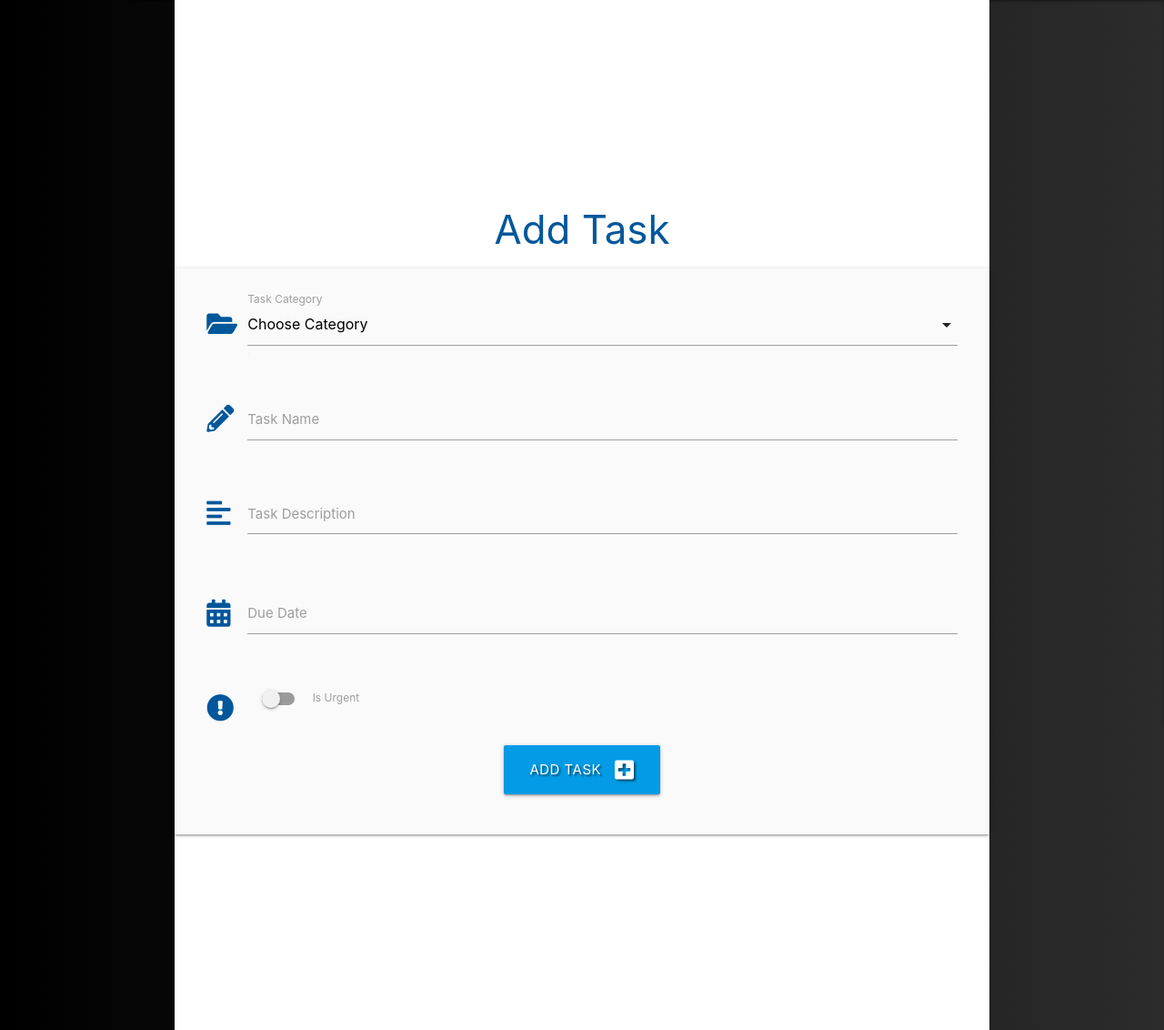
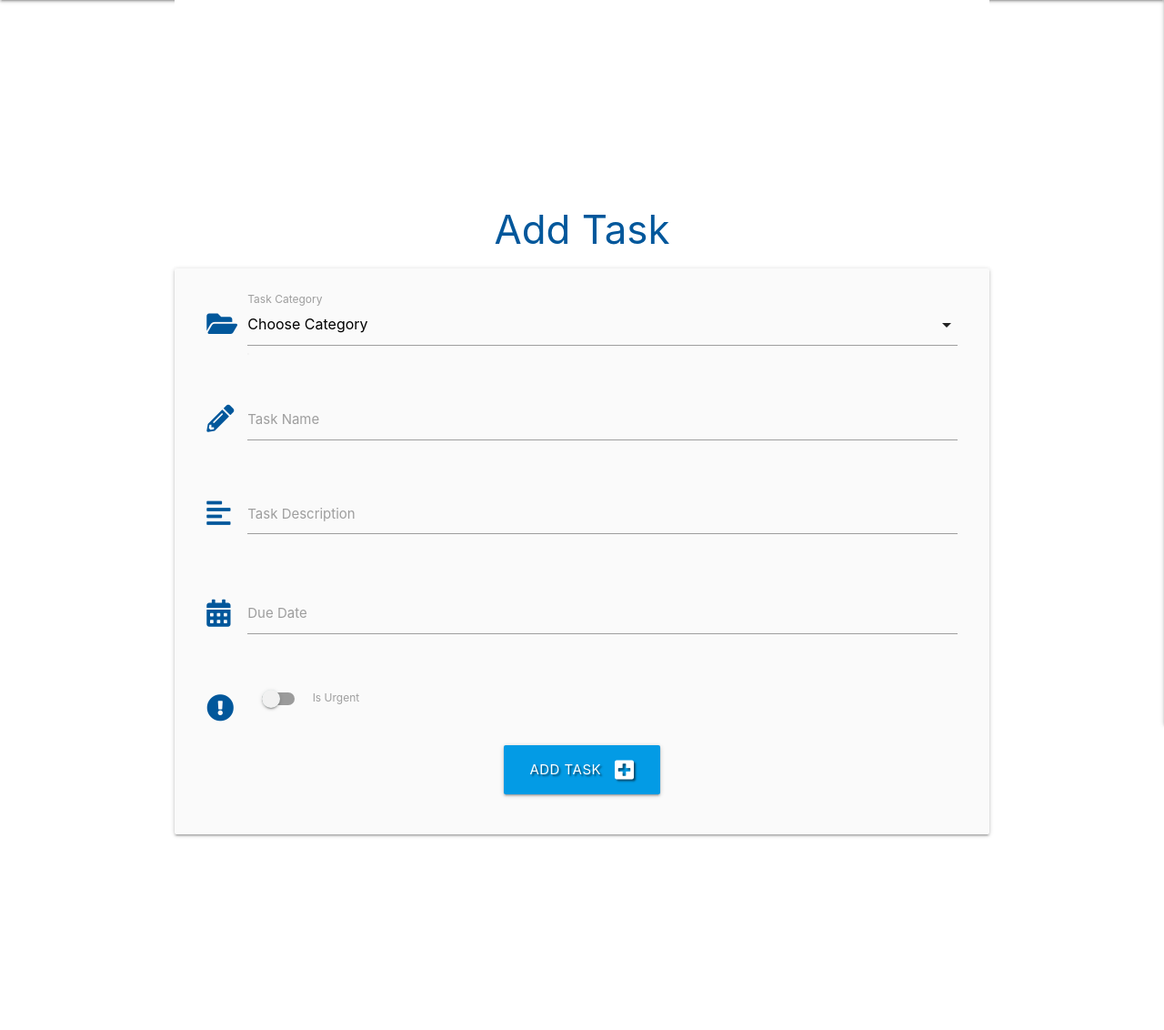
Before and after one commit to AngelArgirov/My-third-project-msp3, a Flask app: page /add_task in a window 1280 px wide. Shown: the part 64-1196 px from the top of the page at 91% size. Run offline with Flask 2, Linux system fonts and the light colour scheme; data that the repository does not hold is empty; some libraries are stand-ins or nearby versions.

Commit message:
Update style.css

```diff
--- a/static/css/style.css
+++ b/static/css/style.css
@@ -1,8 +1,3 @@
-body{
-    background: #000000;
-    background: -webkit-linear-gradient(to left, #2c2c2c, #000000);
-    background: linear-gradient(to left, #2c2c2c, #000000);
-}
 
 .container {
     background: white;
```
